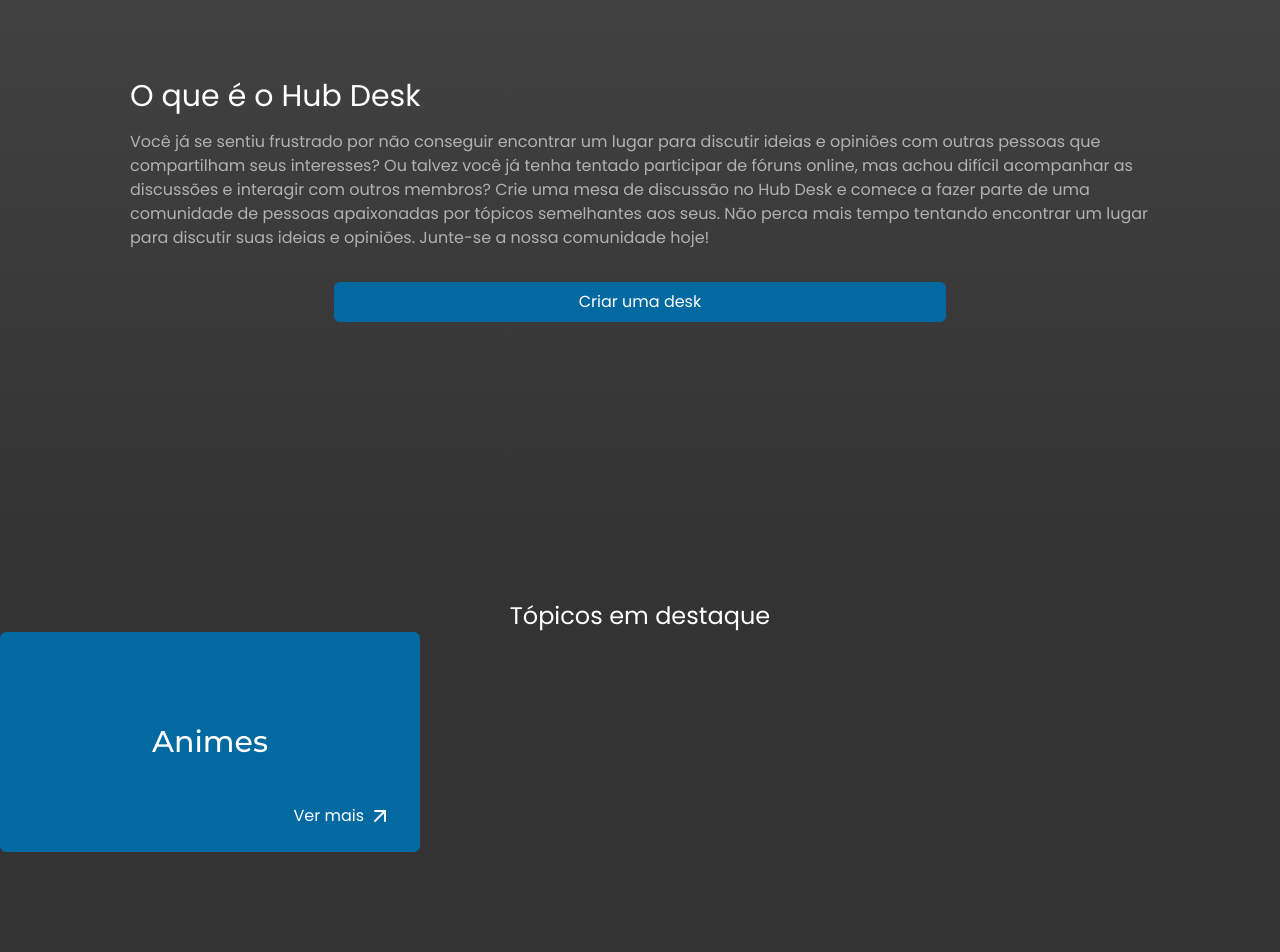
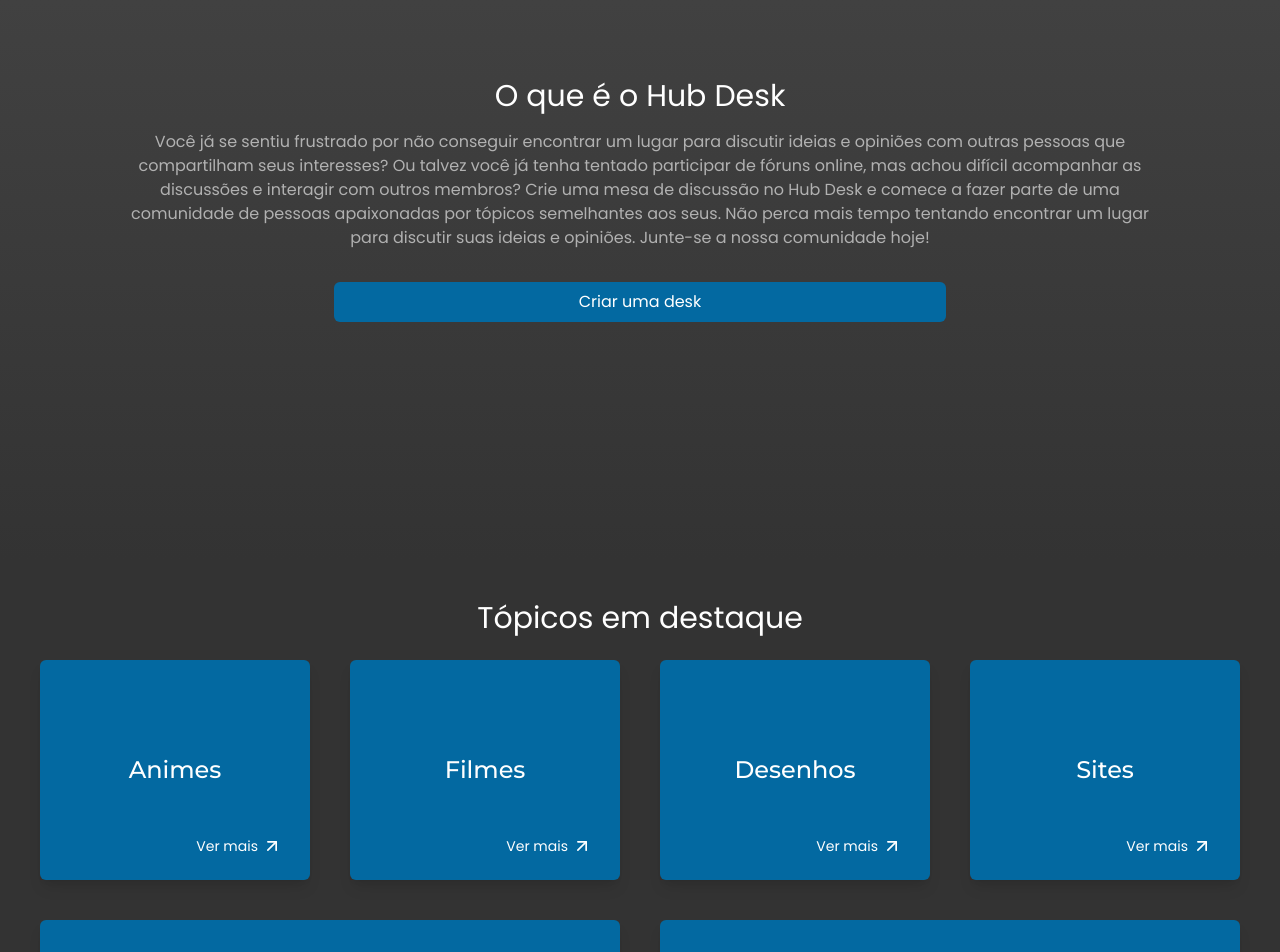
Before and after one commit to cguifernandes/hub-desk, a Next.js app: page / in a window 1280 px wide. Shown: the part 240-1192 px from the top of the page. Before the commit the page ends 1132 px from the top, so only its background shows below. Built offline with nearby package versions, Linux system fonts and the light colour scheme.

Commit message:
feat(topics): finish topics

```diff
--- a/src/app/(home)/page.tsx
+++ b/src/app/(home)/page.tsx
@@ -8,8 +8,10 @@ const Home = () => {
     <main className="mt-[10vh]">
       <div className="flex h-[90vh] items-center justify-center bg-gradient-to-b from-grey-550 to-grey-500">
         <div className="w-[90%] space-y-4 text-center sm:w-[80%] lg:w-[920px] xl:w-[1020px]">
-          <Heading size="xlg">O que é o Hub Desk</Heading>
-          <Text size="xlg" className="!text-base text-white/60">
+          <Heading align="center" size="xlg">
+            O que é o Hub Desk
+          </Heading>
+          <Text align="center" size="xlg" className="!text-base text-white/60">
             Você já se sentiu frustrado por não conseguir encontrar um lugar
             para discutir ideias e opiniões com outras pessoas que compartilham
             seus interesses? Ou talvez você já tenha tentado participar de
@@ -23,7 +25,19 @@ const Home = () => {
           <Button text="Criar uma desk" className="!mt-8 w-full sm:w-[60%]" />
         </div>
       </div>
-      <Topics />
+      <div className="my-10 space-y-6">
+        <Heading align="center" size="xlg">
+          Tópicos em destaque
+        </Heading>
+        <div className="mx-5 flex flex-wrap justify-center gap-10 md:mx-10">
+          <Topics text="Animes" />
+          <Topics text="Filmes" />
+          <Topics text="Desenhos" />
+          <Topics text="Sites" />
+          <Topics text="Séries" />
+          <Topics text="Outros" />
+        </div>
+      </div>
     </main>
   )
 }
--- a/src/components/topics.tsx
+++ b/src/components/topics.tsx
@@ -1,21 +1,27 @@
 import { ArrowUpRightIcon } from 'lucide-react'
-import Heading from './heading'
 import Text from './text'
+import clsx from 'clsx'
 
-const Topics = () => {
+type TopicsProps = {
+  text: string
+  className?: string
+}
+
+const Topics = ({ className, text }: TopicsProps) => {
   return (
-    <div className="my-10">
-      <Heading align="center" size="lg">
-        Tópicos em destaque
-      </Heading>
-      <div className="relative flex h-[220px] w-[420px] cursor-pointer items-center justify-center rounded-md bg-sky-700 transition-colors hover:bg-sky-800">
-        <Text size="xlg" align="center" className="font-montserrat">
-          Animes
-        </Text>
-        <span className="absolute bottom-6 right-6 flex items-center text-white">
-          Ver mais <ArrowUpRightIcon size={24} className="mx-1" />
-        </span>
-      </div>
+    <div
+      className={clsx(
+        'relative flex h-[220px] cursor-pointer items-center justify-center rounded-md shadow-lg',
+        'flex-[50%] bg-sky-700 transition-colors hover:bg-sky-800 sm:flex-[33.33%] lg:flex-[20%]',
+        className,
+      )}
+    >
+      <Text size="lg" align="center" className="font-montserrat">
+        {text}
+      </Text>
+      <span className="absolute bottom-6 right-6 flex items-center text-sm text-white">
+        Ver mais <ArrowUpRightIcon size={20} className="mx-1" />
+      </span>
     </div>
   )
 }
```
